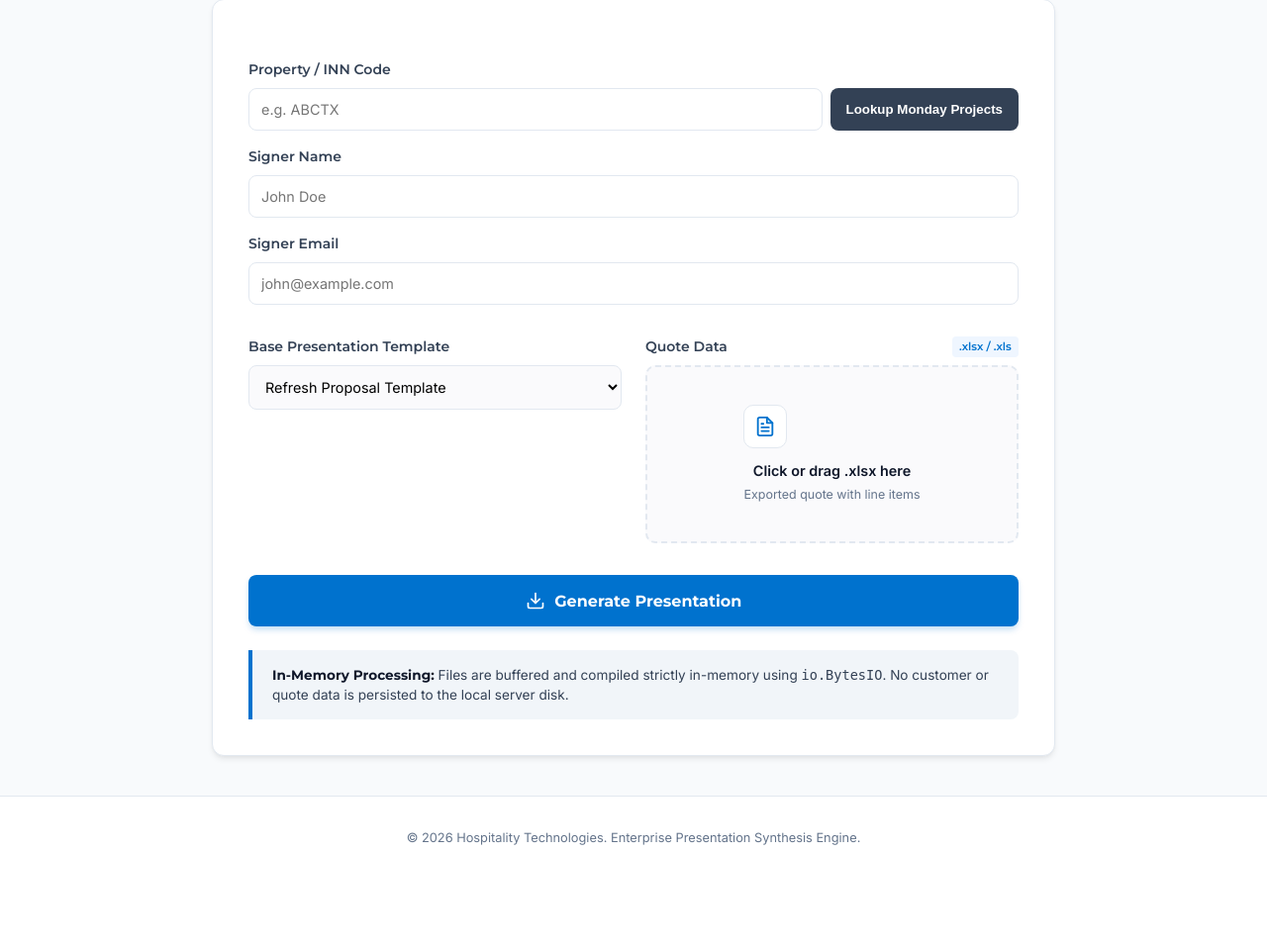
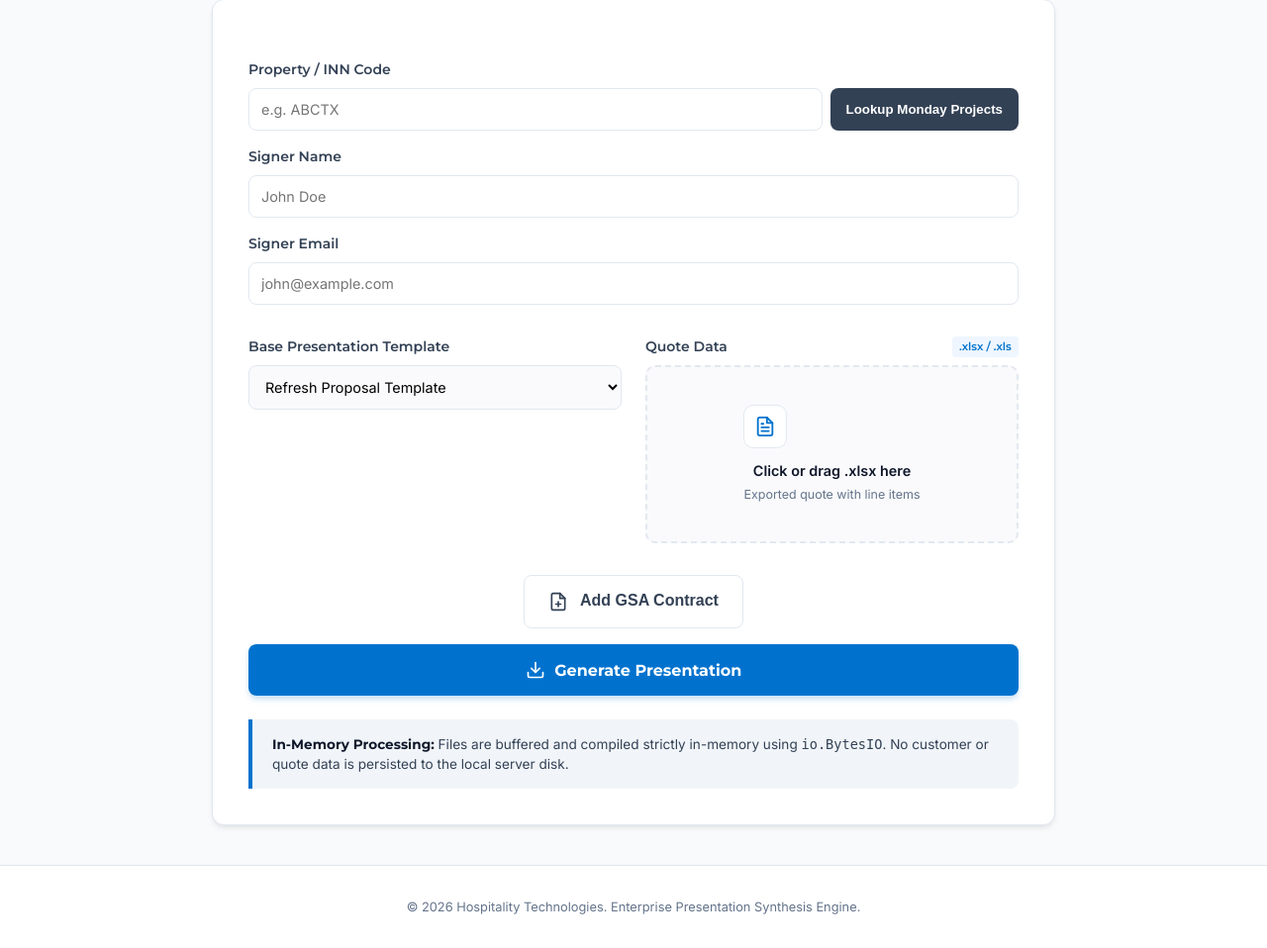
Before and after one commit to mattwegesin/quote-presentation-generator, a Flask app: template templates/index.html in a window 1280 px wide. Shown: the part 290-1248 px from the top of the page at 99% size. Before the commit the page ends 1144 px from the top, so only its background shows below. Run offline with Flask 3, Linux system fonts and the light colour scheme; the template is opened without the code that fills it, so the values that code supplies are empty.

Commit message:
feat: Add manual GSA trigger button and remove automatic NetSuite lookup

```diff
--- a/app.py
+++ b/app.py
@@ -580,51 +580,6 @@ def generate():
         flash(err_msg, "error")
         return redirect(url_for("index"))
 
-@app.route("/api/check_customer", methods=["POST"])
-@requires_auth
-def check_netsuite_customer():
-    """Checks NetSuite to see if a customer exists by Inn Code/Property Code."""
-    property_code = request.form.get("property_code", "").strip().upper()
-    if not property_code:
-        return jsonify({"error": "Property code required"}), 400
-
-    try:
-        from requests_oauthlib import OAuth1
-    except ImportError:
-        logger.error("requests_oauthlib not installed")
-        return jsonify({"error": "OAuth library missing"}), 500
-
-    account = os.environ.get("NETSUITE_ACCOUNT_ID")
-    consumer_key = os.environ.get("NETSUITE_CONSUMER_KEY")
-    consumer_secret = os.environ.get("NETSUITE_CONSUMER_SECRET")
-    token_id = os.environ.get("NETSUITE_TOKEN_ID")
-    token_secret = os.environ.get("NETSUITE_TOKEN_SECRET")
-
-    if not all([account, consumer_key, consumer_secret, token_id, token_secret]):
-        return jsonify({"error": "NetSuite credentials missing"}), 500
-
-    realm = account.upper()
-    oauth = OAuth1(consumer_key, client_secret=consumer_secret, resource_owner_key=token_id, resource_owner_secret=token_secret, signature_method='HMAC-SHA256', realm=realm)
-
-    url_account = account.lower().replace("_", "-")
-    url = f"https://{url_account}.suitetalk.api.netsuite.com/services/rest/query/v1/suiteql"
-
-    # Simple SuiteQL query
-    q = f"SELECT id FROM customer WHERE UPPER(entityid) LIKE UPPER('%{property_code}%') OR UPPER(companyname) LIKE UPPER('%{property_code}%')"
-
-    try:
-        res = requests.post(url, headers={"Prefer": "transient"}, json={"q": q}, auth=oauth)
-        if res.status_code == 200:
-            data = res.json()
-            items = data.get("items", [])
-            return jsonify({"exists": len(items) > 0, "count": len(items)})
-        else:
-            logger.error(f"NetSuite API error: {res.status_code} {res.text}")
-            return jsonify({"error": "NetSuite API error"}), 500
-    except Exception as e:
-        logger.error(f"Failed to check NetSuite: {e}")
-        return jsonify({"error": str(e)}), 500
-
 @app.route("/sign/<property_code>", methods=["GET"])
 def sign_document(property_code):
     """Dynamic gateway redirecting to BoldSign embedded signing link."""
--- a/templates/index.html
+++ b/templates/index.html
@@ -708,8 +708,18 @@
           </div>
         </div>
 
-        <div class="form-actions">
-          <button type="button" class="btn-submit" id="btnSubmit">
+        <div class="form-actions" style="display: flex; gap: 1rem; align-items: center;">
+          <button type="button" class="btn-secondary" id="btnAddGsa" style="padding: 1rem 1.5rem; font-size: 1rem; flex: 1; max-width: 250px;">
+            <svg width="20" height="20" viewBox="0 0 24 24" fill="none" stroke="currentColor" stroke-width="2" stroke-linecap="round" stroke-linejoin="round" style="margin-right: 0.5rem; vertical-align: middle;">
+              <path d="M14 2H6a2 2 0 0 0-2 2v16a2 2 0 0 0 2 2h12a2 2 0 0 0 2-2V8z"></path>
+              <polyline points="14 2 14 8 20 8"></polyline>
+              <line x1="12" y1="18" x2="12" y2="12"></line>
+              <line x1="9" y1="15" x2="15" y2="15"></line>
+            </svg>
+            <span id="btnGsaText">Add GSA Contract</span>
+          </button>
+
+          <button type="button" class="btn-submit" id="btnSubmit" style="flex: 2;">
             <span class="spinner" id="spinner"></span>
             <svg id="download-icon" width="20" height="20" viewBox="0 0 24 24" fill="none" stroke="currentColor" stroke-width="2" stroke-linecap="round" stroke-linejoin="round">
               <path d="M21 15v4a2 2 0 0 1-2 2H5a2 2 0 0 1-2-2v-4"></path>
@@ -718,7 +728,7 @@
             </svg>
             <span id="btnText">Generate Presentation</span>
           </button>
-          <div class="progress-bar-container" id="progressBar">
+          <div class="progress-bar-container" id="progressBar" style="width: 100%;">
             <div class="progress-bar-fill"></div>
           </div>
         </div>
@@ -758,20 +768,20 @@
   <div class="modal-overlay" id="gsaModal">
     <div class="modal">
       <div class="modal-header">
-        <div class="modal-icon">
+        <div class="modal-icon" style="background-color: #0072CE; color: white;">
           <svg width="24" height="24" viewBox="0 0 24 24" fill="none" stroke="currentColor" stroke-width="2" stroke-linecap="round" stroke-linejoin="round">
-            <path d="M10.29 3.86L1.82 18a2 2 0 0 0 1.71 3h16.94a2 2 0 0 0 1.71-3L13.71 3.86a2 2 0 0 0-3.42 0z"></path>
-            <line x1="12" y1="9" x2="12" y2="13"></line>
-            <line x1="12" y1="17" x2="12.01" y2="17"></line>
+            <path d="M14 2H6a2 2 0 0 0-2 2v16a2 2 0 0 0 2 2h12a2 2 0 0 0 2-2V8z"></path>
+            <polyline points="14 2 14 8 20 8"></polyline>
+            <line x1="12" y1="18" x2="12" y2="12"></line>
+            <line x1="9" y1="15" x2="15" y2="15"></line>
           </svg>
         </div>
-        <h3 class="modal-title">New Customer Detected</h3>
+        <h3 class="modal-title">Configure GSA Contract</h3>
       </div>
       <div class="modal-body">
-        <p>This property (INN Code: <strong id="modalInnCode"></strong>) is not currently an active customer in NetSuite.</p>
-        <p style="margin-top: 0.75rem;">Would you like to automatically generate a Guest Service Agreement (GSA) alongside the proposal deck?</p>
+        <p>Configure the details for the Guest Service Agreement (GSA) below.</p>
 
-        <div class="modal-notes" id="gsaNotesSection">
+        <div class="modal-notes" id="gsaNotesSection" style="display: block; margin-top: 1.5rem;">
           <div style="margin-bottom: 1rem;">
             <label for="gsaTermInput">Agreement Term (Years):</label>
             <input type="text" id="gsaTermInput" placeholder="e.g. 3 Years" style="width: 100%; padding: 0.75rem; border: 1px solid var(--border-color); border-radius: 8px; font-family: var(--font-inter); font-size: 0.9rem;">
@@ -794,13 +804,9 @@
           <textarea id="gsaNotesInput" placeholder="e.g. Include addendum B, waiving installation fee..."></textarea>
         </div>
       </div>
-      <div class="modal-footer" id="modalButtons1">
-        <button class="btn-secondary" id="btnGsaNo">No, Skip GSA</button>
-        <button class="btn-primary" id="btnGsaYes">Yes, Create GSA</button>
-      </div>
-      <div class="modal-footer" id="modalButtons2" style="display: none;">
-        <button class="btn-secondary" id="btnGsaCancel">Cancel</button>
-        <button class="btn-primary" id="btnGsaConfirm">Confirm & Generate</button>
+      <div class="modal-footer" id="modalButtons2">
+        <button class="btn-secondary" id="btnGsaCancel">Cancel / Remove GSA</button>
+        <button class="btn-primary" id="btnGsaConfirm">Save GSA Details</button>
       </div>
     </div>
   </div>
@@ -909,12 +915,8 @@
     }
 
     const gsaModal = document.getElementById('gsaModal');
-    const modalInnCode = document.getElementById('modalInnCode');
-    const btnGsaNo = document.getElementById('btnGsaNo');
-    const btnGsaYes = document.getElementById('btnGsaYes');
-    const gsaNotesSection = document.getElementById('gsaNotesSection');
-    const modalButtons1 = document.getElementById('modalButtons1');
-    const modalButtons2 = document.getElementById('modalButtons2');
+    const btnAddGsa = document.getElementById('btnAddGsa');
+    const btnGsaText = document.getElementById('btnGsaText');
     const btnGsaCancel = document.getElementById('btnGsaCancel');
     const btnGsaConfirm = document.getElementById('btnGsaConfirm');
     const gsaNotesInput = document.getElementById('gsaNotesInput');
@@ -1057,11 +1059,12 @@
       });
     }
 
+    btnAddGsa.addEventListener('click', () => {
+      gsaModal.classList.add('active');
+    });
+
     function resetModal() {
       gsaModal.classList.remove('active');
-      gsaNotesSection.style.display = 'none';
-      modalButtons1.style.display = 'flex';
-      modalButtons2.style.display = 'none';
       gsaNotesInput.value = '';
       gsaTermInput.value = '';
       gsaMeetingInput.value = '0';
@@ -1071,20 +1074,12 @@
       formGsaTermInput.value = '';
       formGsaStudioInput.value = '';
       formGsaMeetingInput.value = '';
+
+      btnGsaText.textContent = "Add GSA Contract";
+      btnAddGsa.style.backgroundColor = "";
+      btnAddGsa.style.color = "";
+      btnAddGsa.style.borderColor = "";
     }
-
-    btnGsaNo.addEventListener('click', (e) => {
-      e.preventDefault();
-      resetModal();
-      submitForm();
-    });
-
-    btnGsaYes.addEventListener('click', (e) => {
-      e.preventDefault();
-      gsaNotesSection.style.display = 'block';
-      modalButtons1.style.display = 'none';
-      modalButtons2.style.display = 'flex';
-    });
 
     btnGsaCancel.addEventListener('click', (e) => {
       e.preventDefault();
@@ -1109,7 +1104,11 @@
       formGsaStudioInput.value = studioRadio ? studioRadio.value : 'NO';
 
       gsaModal.classList.remove('active');
-      submitForm();
+
+      btnGsaText.textContent = "Edit GSA Contract";
+      btnAddGsa.style.backgroundColor = "#E0F2FE";
+      btnAddGsa.style.borderColor = "#0072CE";
+      btnAddGsa.style.color = "#0072CE";
     });
 
     btnSubmit.addEventListener('click', async (e) => {
@@ -1139,47 +1138,9 @@
       }
 
       flashContainer.innerHTML = '';
-      btnSubmit.disabled = true;
-      spinner.style.display = 'inline-block';
-      downloadIcon.style.display = 'none';
-      btnText.textContent = "Checking Customer...";
 
-      try {
-        // Step 1: Check NetSuite
-        const formData = new FormData();
-        formData.append('property_code', propertyCode);
-
-        const response = await fetch('/api/check_customer', {
-          method: 'POST',
-          body: formData
-        });
-
-        if (!response.ok) {
-          // If NetSuite check fails (e.g. no creds), just proceed normally
-          console.warn("NetSuite check failed, proceeding without GSA prompt.");
-          submitForm();
-          return;
-        }
-
-        const data = await response.json();
-
-        if (data.exists) {
-          // Customer exists, proceed normally
-          submitForm();
-        } else {
-          // Customer does NOT exist, show modal
-          btnSubmit.disabled = false;
-          spinner.style.display = 'none';
-          downloadIcon.style.display = 'inline-block';
-          btnText.textContent = "Generate Presentation";
-
-          modalInnCode.textContent = propertyCode;
-          gsaModal.classList.add('active');
-        }
-      } catch (err) {
-        console.error("Error checking customer:", err);
-        submitForm(); // Proceed normally on network error
-      }
+      // Proceed directly to generation
+      submitForm();
     });
 
     async function submitForm() {
```
